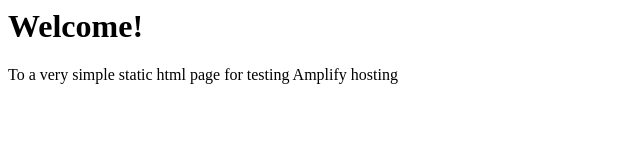
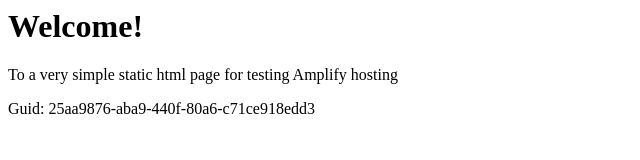
Before and after one commit to aws-aemilia-iad/Github-PR-Commit-Integration-Test-DoNotTouch-Gith-OKSLNVO2-v1-preprod-us-east-1, a website: page src/index.html in a window 1280 px wide. Shown: the whole page, without its empty margins (0-640 px from the left). Drawn offline with Linux system fonts and the light colour scheme.

Commit message:
commit from integ tests

```diff
--- a/src/index.html
+++ b/src/index.html
@@ -1,3 +1,5 @@
+
+
 <html lang="en">
 
 <head>
@@ -10,6 +12,6 @@
 <body>
     <h1>Welcome!</h1>
     <p>To a very simple static html page for testing Amplify hosting</p>
-</body>
+    <p>Guid: 25aa9876-aba9-440f-80a6-c71ce918edd3</p></body>
 
 </html>
```
